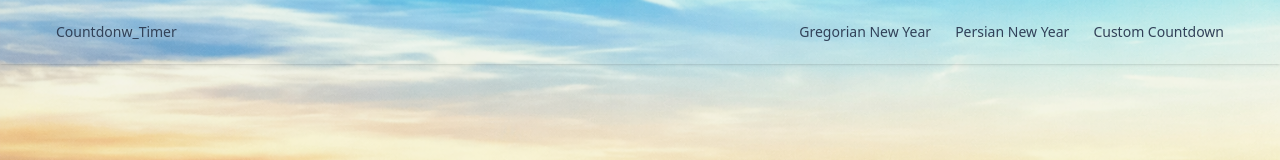
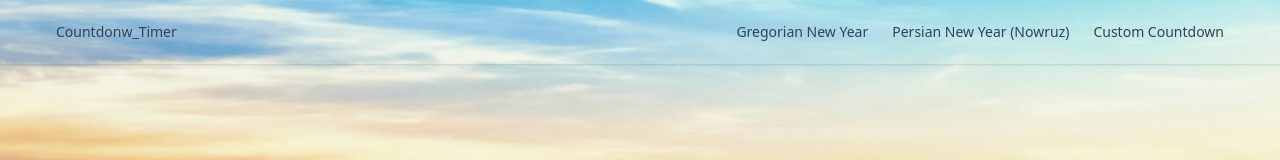
Before and after one commit to 01mehran/Countdown-timer, a React (Vite) app: page /Countdown-timer/customCountdown in a window 1280 px wide. Shown: the top 160 px of the page. Built offline with nearby package versions, Linux system fonts and the light colour scheme.

Commit message:
style: update navbar break point

```diff
--- a/src/components/NavBar.tsx
+++ b/src/components/NavBar.tsx
@@ -19,7 +19,7 @@ function NavBar() {
       path: "/",
     },
     {
-      title: "Persian New Year",
+      title: "Persian New Year (Nowruz)",
       path: "/Nowruz",
     },
     {
@@ -32,7 +32,7 @@ function NavBar() {
     <nav className=" relative w-full h-16 flex items-center justify-between sm:px-14 px-4 shadow   ">
       <p className=" font-medium text-sm text-nowrap">Countdonw_Timer</p>
       <ul
-        className={`sm:flex items-center  ${
+        className={`md:flex items-center  ${
           isMenuOpen
             ? " w-full gap-2 bg-linear-to-t bg-slate-900/80 to-black/60 fixed top-0 left-0 flex text-white flex-col py-4 rounded-b-xl items-center"
             : "hidden gap-6"
@@ -53,7 +53,7 @@ function NavBar() {
         ))}
       </ul>
       <div
-        className="w-6 h-6 cursor-pointer sm:hidden block"
+        className="w-6 h-6 cursor-pointer md:hidden block"
         onClick={handleToggleMenu}
       >
         <img className="h-full w-full" src={menu_icon} alt="menu icon" />
```
